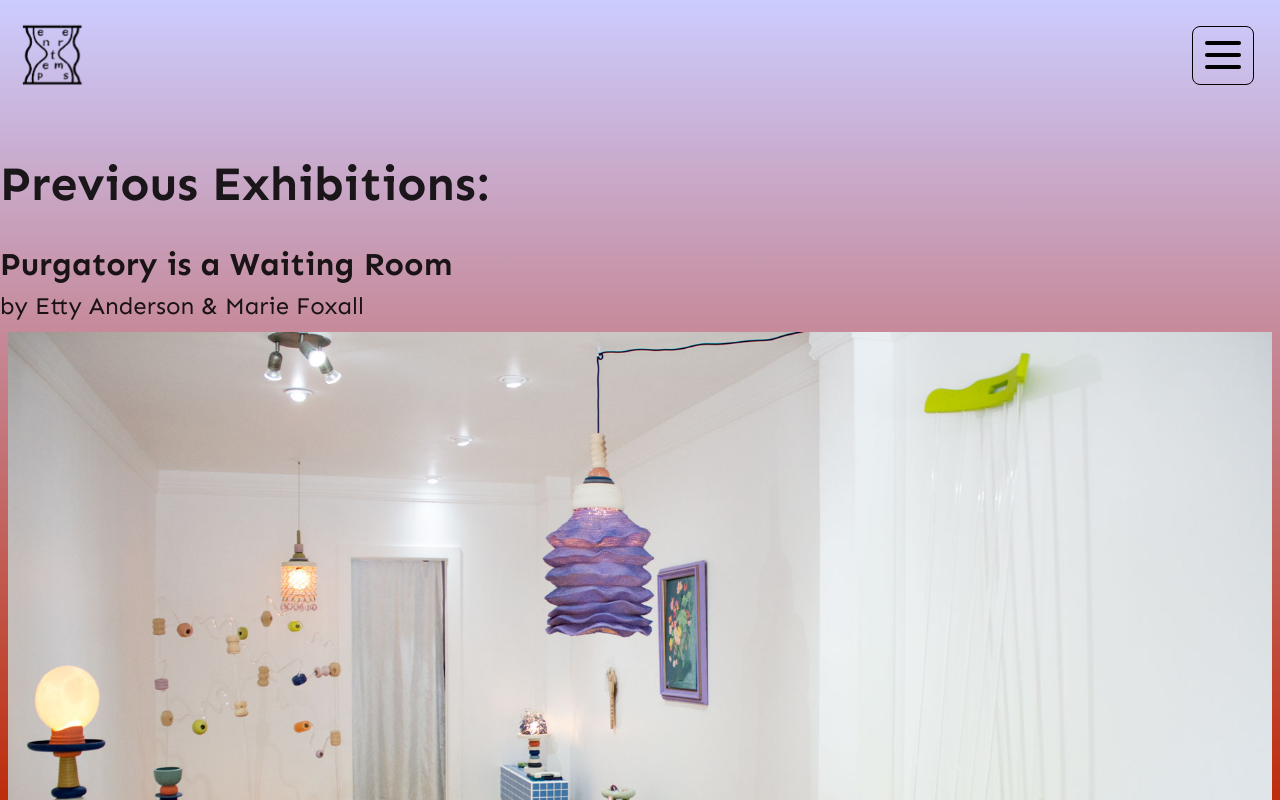
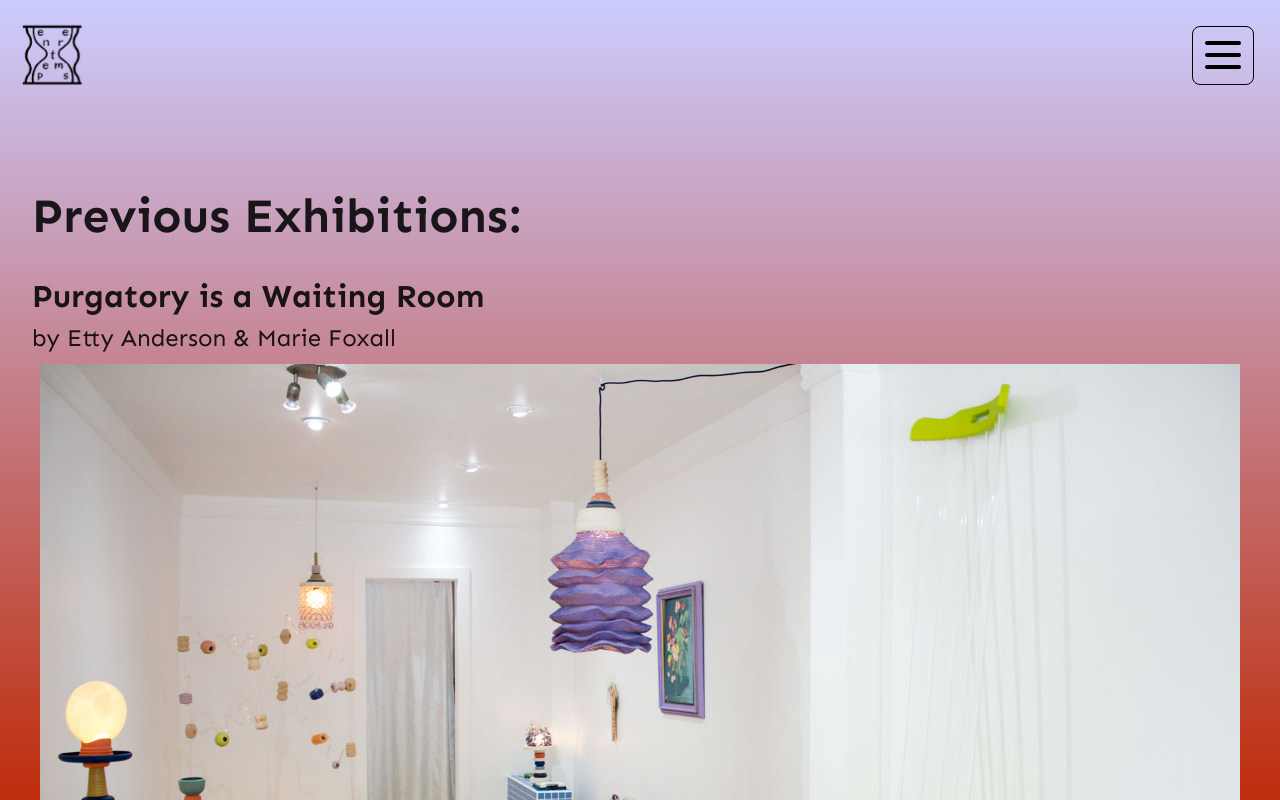
Before and after one commit to mariefoxall/wasted-effort, a React (Vite) app: page /exhibitions in a window 1280 px wide. Shown: the top 800 px of the page. Built offline with nearby package versions, Linux system fonts and the light colour scheme.

Commit message:
fix pages styling

```diff
--- a/src/App.css
+++ b/src/App.css
@@ -2,7 +2,7 @@
   max-width: 1280px;
   margin: 0 auto;
   padding: 0;
-  height: 100vh;
+  min-height: 100vh;
 }
 
 header {
--- a/src/Contact/Contact.css
+++ b/src/Contact/Contact.css
@@ -90,3 +90,7 @@ textarea {
 .email-address {
   margin-top: 8px;
 }
+
+.contact-page {
+  padding: 2rem;
+}
--- a/src/Contact/Contact.jsx
+++ b/src/Contact/Contact.jsx
@@ -55,7 +55,7 @@ export default function Contact() {
   };
 
   return (
-    <>
+    <div className="contact-page">
       <h2>Say bonjour/hi</h2>
       <div className="contact-section"></div>{" "}
       <h3>Do you have a burning question?</h3>
@@ -158,6 +158,6 @@ export default function Contact() {
           )}
         </div>
       </form>
-    </>
+    </div>
   );
 }
--- a/src/Exhibitions/Exhibitions.css
+++ b/src/Exhibitions/Exhibitions.css
@@ -7,3 +7,7 @@
   width: 100%;
   padding: 8px;
 }
+
+.exhibitions-page {
+  padding: 2rem;
+}
--- a/src/Exhibitions/Exhibitions.jsx
+++ b/src/Exhibitions/Exhibitions.jsx
@@ -11,7 +11,7 @@ import "./Exhibitions.css";
 
 function Exhibitions() {
   return (
-    <>
+    <div className="exhibitions-page">
       <h2>Previous Exhibitions:</h2>
       <h3>Purgatory is a Waiting Room</h3>
       <p>by Etty Anderson & Marie Foxall</p>
@@ -46,7 +46,7 @@ function Exhibitions() {
         src={chair}
         alt="Comically tall lime green & clear lucite chair with speckled ceramic bag and giant ceramic cigarette butt"
       />
-    </>
+    </div>
   );
 }
 
--- a/src/Shop/Shop.css
+++ b/src/Shop/Shop.css
@@ -65,3 +65,7 @@
 .closed-info {
   margin-top: 10px;
 }
+
+.shop-page {
+  padding: 2rem;
+}
--- a/src/Shop/Shop.jsx
+++ b/src/Shop/Shop.jsx
@@ -86,7 +86,7 @@ function Shop() {
   }
 
   return (
-    <>
+    <div className="shop-page">
       <h2>Silent Auction</h2>
       <h3>Bids are now closed! Thanks everyone! </h3>
       <p className="closed-info">
@@ -198,7 +198,7 @@ function Shop() {
           )}
         </div>
       </form> */}
-    </>
+    </div>
   );
 }
 
--- a/src/Visit/Visit.css
+++ b/src/Visit/Visit.css
@@ -2,3 +2,7 @@ h2,
 .visit-section {
   margin-bottom: 20px;
 }
+
+.visit-page {
+  padding: 2rem;
+}
--- a/src/Visit/Visit.jsx
+++ b/src/Visit/Visit.jsx
@@ -3,7 +3,7 @@ import "./Visit.css";
 
 function Visit() {
   return (
-    <>
+    <div className="visit-page">
       <h2>Check us out IRL</h2>
       <div className="visit-section">
         <h3>You can find us at:</h3>
@@ -16,7 +16,7 @@ function Visit() {
         <p>- by appointment</p>
       </div>
       <Booking />
-    </>
+    </div>
   );
 }
 
```
